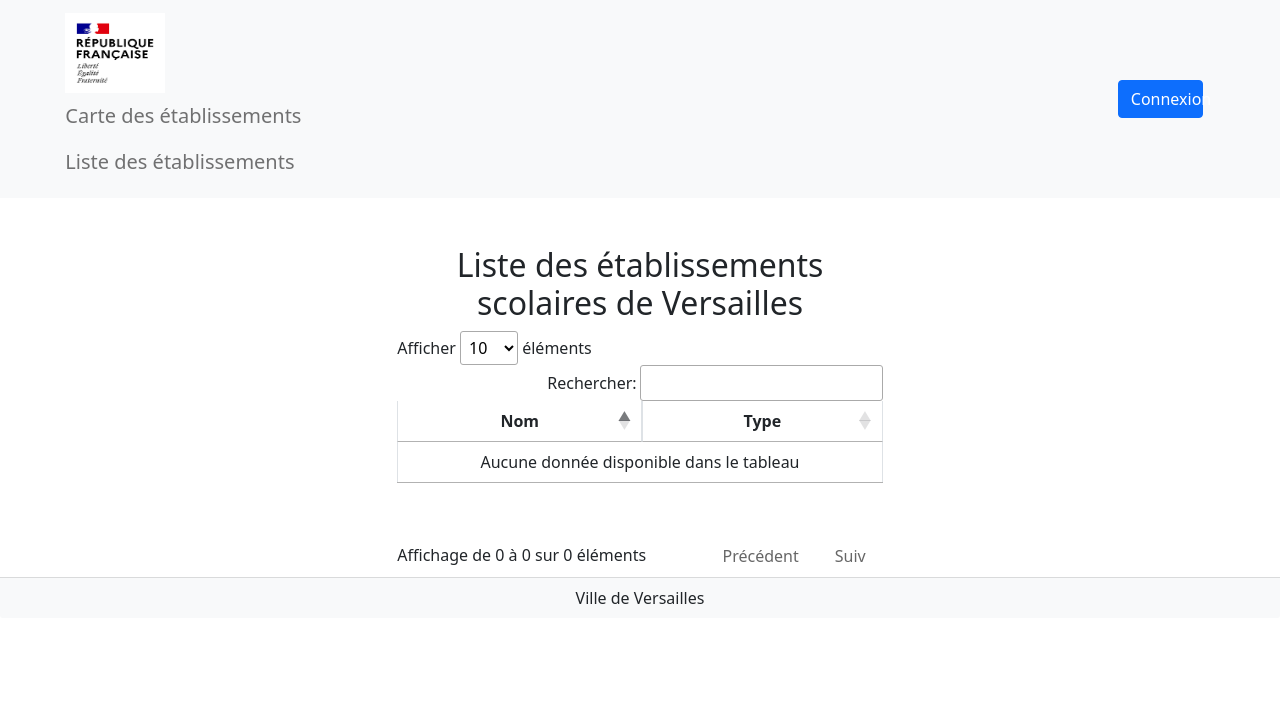
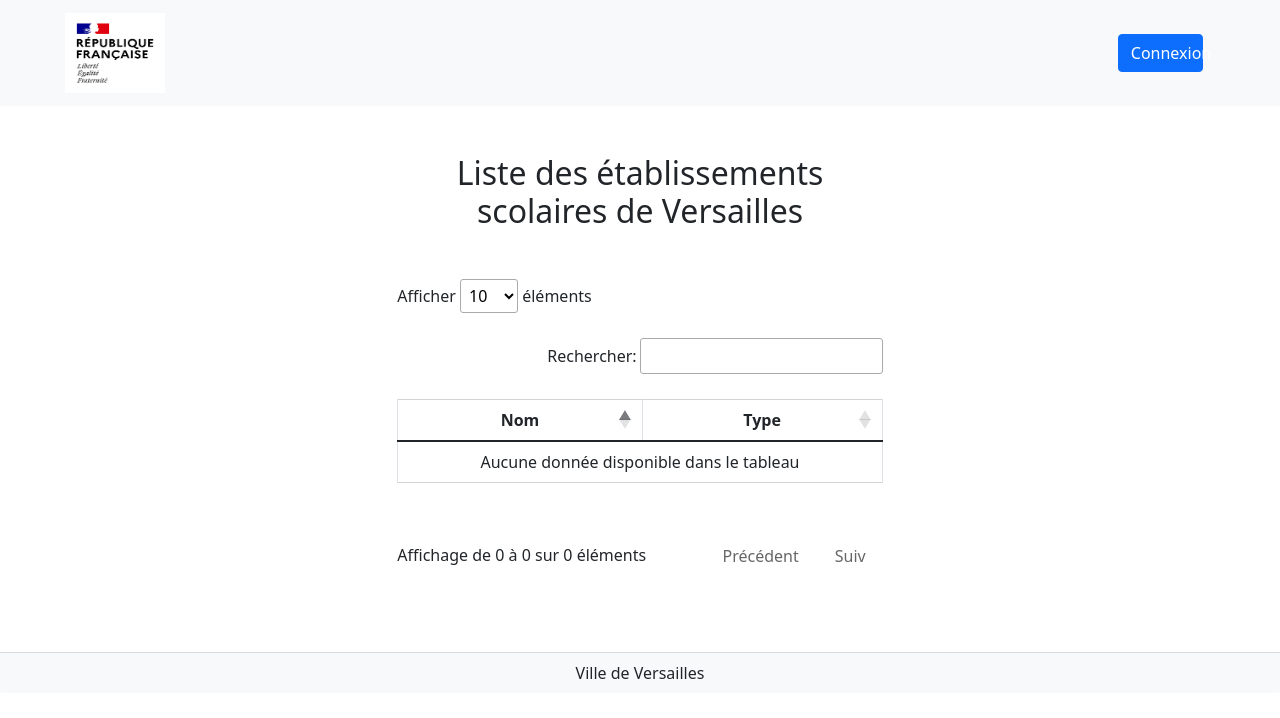
Before and after one commit to konomoha/EtablissementVersailles, a Symfony app: template templates/etablissement/index.html.twig in a window 1280 px wide. Shown: the top 718 px of the page. Run offline with Twig, Linux system fonts and the light colour scheme; the template is opened without the code that fills it, so the values that code supplies are empty; some libraries are stand-ins or nearby versions.

Commit message:
modification visuelle page accueil + liste

```diff
--- a/public/css/style.css
+++ b/public/css/style.css
@@ -73,3 +73,29 @@ form div div{
 .col-form-label{
     width: 45%!important;
 }
+
+#linkMap, #linkListe{
+    color: black!important;
+}
+
+#tabListe_paginate{
+    margin-bottom: 75px;
+}
+
+#tabListe_filter{
+    margin-bottom: 25px;
+}
+
+#tabListe_length{
+    margin-bottom: 25px;
+}
+
+#tabListe{
+    border-top: 1px solid lightgrey;
+    border-bottom-color: lightgrey;
+    border-collapse: collapse;
+}
+
+#tabliste{
+    border-bottom: 1px solid white;
+}
--- a/templates/base.html.twig
+++ b/templates/base.html.twig
@@ -41,19 +41,23 @@
             <nav class="navbar navbar-light bg-light">
                 <div class="row justify-content-around col-12">
                     <div class="row col-5">
-                        <div class="align-self-start navbar-brand">
+                        <div class="align-self-start navbar-brand col-3">
                             <a href="/">
                                 <img src={{asset("images/logoRF.png")}} href="/" alt="" width="100" height="80">
                             </a>
-                            <ul class="navbar-nav">
-                                <li class="nav-item">
-                                    <a class="nav-link" href="/map">Carte des établissements</a>
+                        </div>
+                        {% if app.user %}
+                        <div class="col-8 row justify-content-around align-items-center">
+                            <ul class="row list-unstyled">
+                                <li class="col-6">
+                                    <a class="nav-link" id="linkMap" href="/map">Carte des établissements</a>
                                 </li>
-                                <li class="nav-item">
-                                    <a class="nav-link" href="/liste">Liste des établissements</a>
+                                <li class="col-6">
+                                    <a class="nav-link" id="linkListe" href="/liste">Liste des établissements</a>
                                 </li>
                             </ul>
                         </div>
+                        {% endif %}
                     </div>
                     <div class="row col-5 justify-content-end">
                         <a class="col-2 align-self-center btn btn-primary" role="button" href={{ (app.user)? path("app_logout") : path("app_login") }} > {{ (app.user)? 'Déconnexion' :  'Connexion' }}</a>
--- a/templates/etablissement/index.html.twig
+++ b/templates/etablissement/index.html.twig
@@ -4,7 +4,7 @@
 
 {% block body %}
     <div class="container mt-5 col-5 text-center">
-        <h2>Liste des établissements scolaires de Versailles</h2>
+        <h2 class="my-5">Liste des établissements scolaires de Versailles</h2>
         <table class="table table-bordered my-5 text-center" id="tabListe">
             <thead>
                 <th class="text-center p-2">Nom</th>
--- a/templates/map/index.html.twig
+++ b/templates/map/index.html.twig
@@ -23,9 +23,6 @@
                 <label class="form-check-label" for="Lycee">Lycée</label>
             </div>
         </div>
-        <div>
-            <button id="submit" class="btn btn-primary">Rechercher</button>
-        </div>
     </div>
     <div id="divMap" class="pb-5">
         <div id="map">
```
